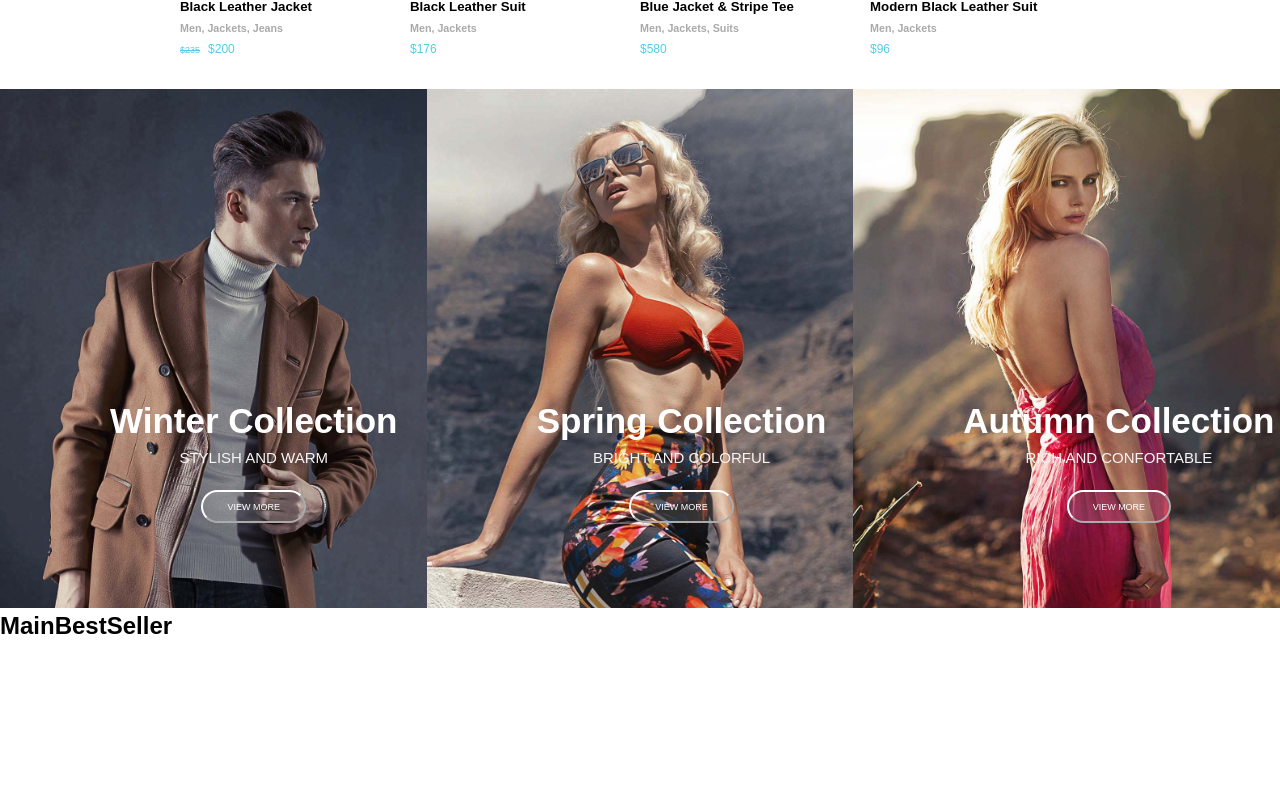
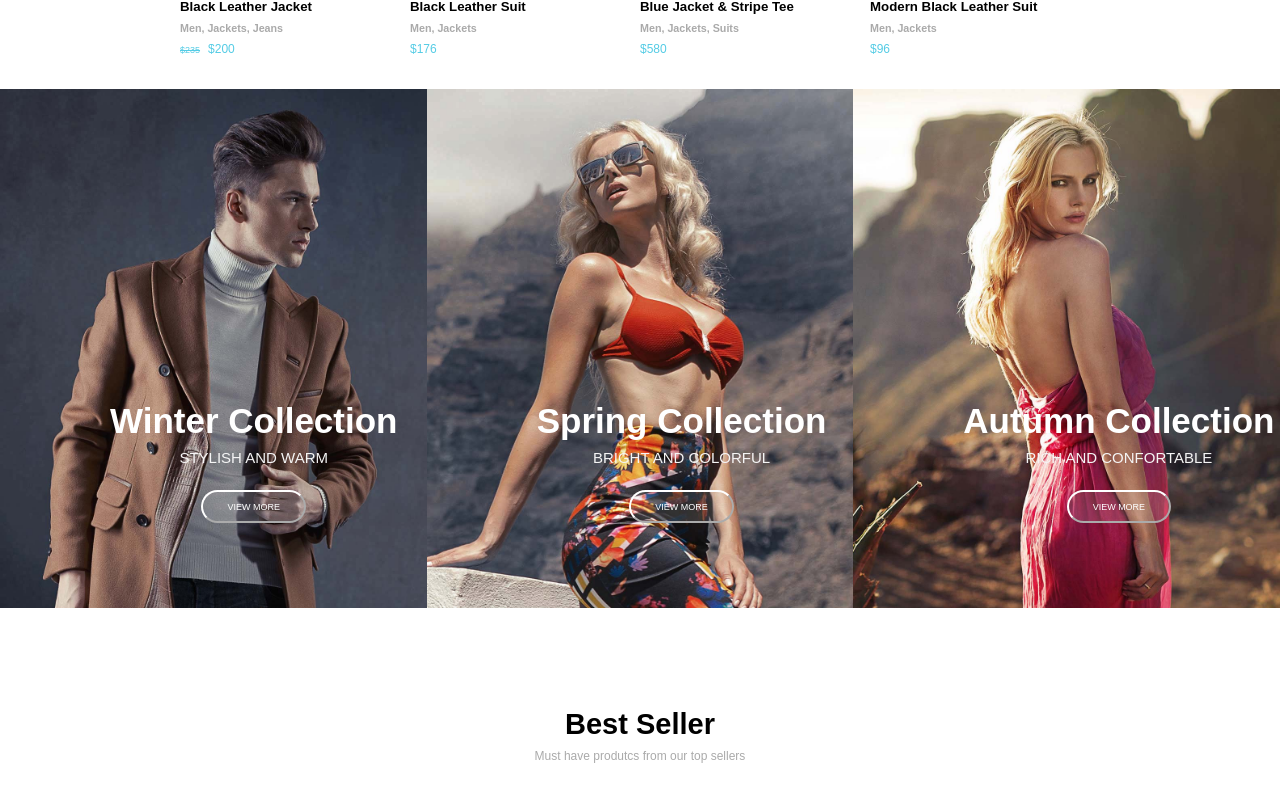
Before and after one commit to Pietro907/proj-html-vuejs, a Vue app: page / in a window 1280 px wide. Shown: the part 1310-2111 px from the top of the page. Built offline with nearby package versions, Linux system fonts and the light colour scheme.

Commit message:
add h2 Best Seller

```diff
--- a/src/components/MainBestSeller.vue
+++ b/src/components/MainBestSeller.vue
@@ -1,18 +1,34 @@
 
 <script>
-    export default {
-        name: 'MainBestSeller',
+export default {
+  name: 'MainBestSeller',
 
-    }
+}
 </script>
 
 <template>
+  <div class="featured">
 
-  <h2>MainBestSeller</h2>
+    <h2>Best Seller</h2>
+    <p>Must have produtcs from our top sellers</p>
 
+  </div>
 </template>
 
 
 <style scoped>
 
+.featured {
+    text-align: center;
+    margin: 6rem 0;
+    & h2 {
+        font-size: 29px;
+    }
+    & p {
+        font-size: 12px;
+        color: var(--bg-gray-light);
+        padding: 0.5rem 0 0
+    }
+}
+
 </style>
```
Also changed, not shown: src/components/MainFeaturedProduction.vue (+10 -7 lines).
